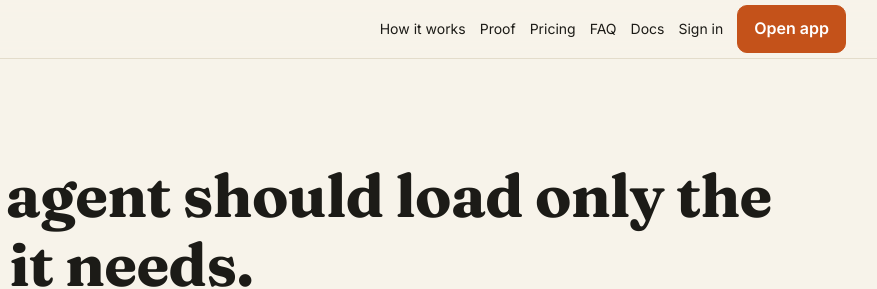
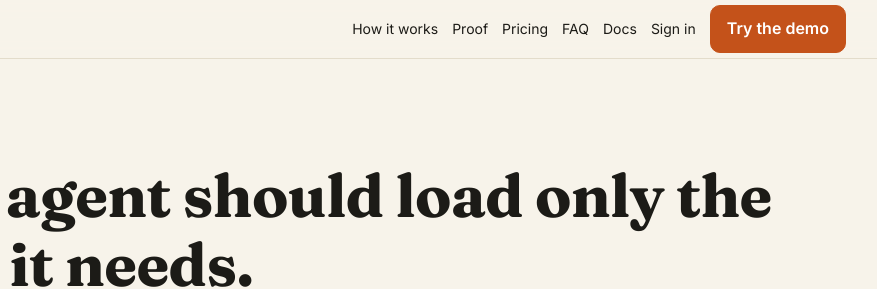
Before and after one commit to BenCoy09/desire-path, a plain HTML site: page site/index.html in a window 1280 px wide. Shown: the top 289 px of the page, 288-1165 px from the left. Drawn offline with Linux system fonts and the light colour scheme; no server answers.

Commit message:
hide /app from the address bar, rename to Try the demo

```diff
--- a/site/shared.js
+++ b/site/shared.js
@@ -12,10 +12,10 @@ var h='<a class="brand" href="/">'+LOGO+'Desire Path</a><a href="/#how">How it w
 if(me){var dm=/@demo\.invalid$/.test(me.email);
 h+='<span class="avatar" title="'+esc(dm?"Demo workspace":me.email)+'">'+esc(dm?"D":me.email.charAt(0).toUpperCase())+'</span><button class="btn" id="dp-out">Log out</button>';
 if(path!=="/app")h+='<a class="btn pri" href="/app">Workspace</a>'}
-else{h+='<a href="/account#login">Sign in</a>';if(path!=="/app")h+='<a class="btn pri" href="/app">Open app</a>'}
+else{h+='<a href="/account#login">Sign in</a>';if(path!=="/app")h+='<a class="btn pri" href="/app">Try the demo</a>'}
 return h};
 function nav(me){var w=D.querySelector("nav .wrap");if(!w)return;
-var p=location.pathname.replace(/\/+$/,"")||"/";w.innerHTML=DP.navHTML(me,p);
+var p=window.DP_PATH||(location.pathname.replace(/\/+$/,"")||"/");w.innerHTML=DP.navHTML(me,p);
 var o=D.getElementById("dp-out");
 if(o)o.onclick=function(){fetch("/auth/logout",{method:"POST",headers:{"Content-Type":"application/json"},body:"{}"}).then(function(){location="/"},function(){location="/"})}}
 D.addEventListener("DOMContentLoaded",function(){nav(null);DP.me.then(function(me){if(me)nav(me)})});
```
Also changed, not shown: site/app.html (+3 -3 lines).
